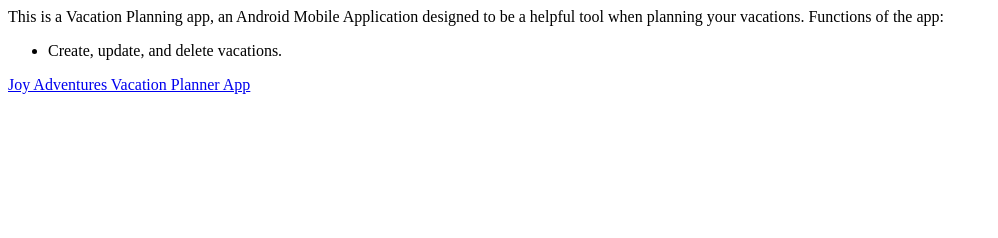
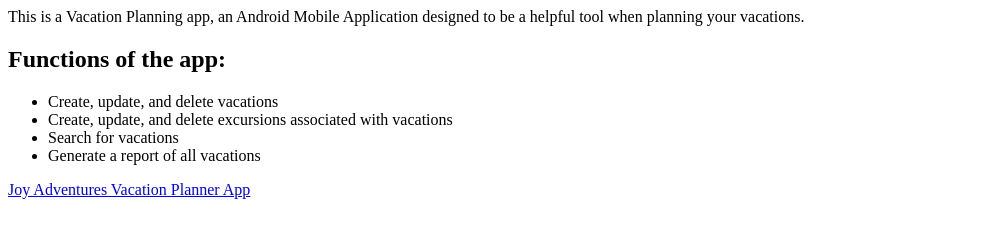
Before and after one commit to jfascia/Vacation_Planner, a plain HTML site: page index.html in a window 1280 px wide. Shown: the whole page, without its empty margins (0-998 px from the left). Drawn offline with Linux system fonts and the light colour scheme.

Commit message:
Update index.html
added additional page info

```diff
--- a/index.html
+++ b/index.html
@@ -1,9 +1,12 @@
 
 <body>
-This is a Vacation Planning app, an Android Mobile Application designed to be a helpful tool when planning your vacations.
-Functions of the app:
+<p>This is a Vacation Planning app, an Android Mobile Application designed to be a helpful tool when planning your vacations.</p>
+<h2>Functions of the app:</h2>
     <ul>
-        <li>Create, update, and delete vacations.</li>
+        <li>Create, update, and delete vacations</li>
+        <li>Create, update, and delete excursions associated with vacations</li>
+        <li>Search for vacations</li>
+        <li>Generate a report of all vacations</li>
     </ul>
     <a href="https://github.com/jfascia/Vacation_Planner/releases/tag/v0.1">Joy Adventures Vacation Planner App</a>
 </body>
```
